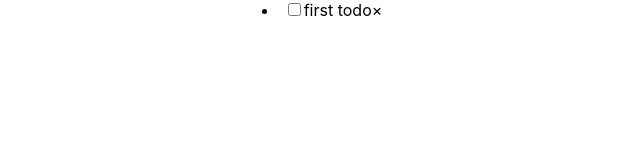
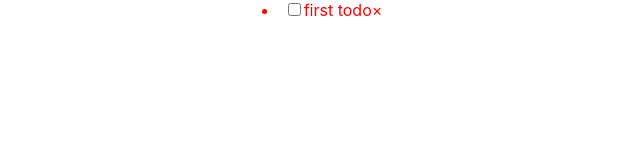
Before and after one commit to Dmitry27Zh/ts-course-react, a React (Create React App) app: page / in a window 1280 px wide. Shown: the top 160 px of the page, without its empty margins (318-958 px from the left). Built offline with nearby package versions, Linux system fonts and the light colour scheme.

Commit message:
Type style

```diff
--- a/src/components/TodoItem.tsx
+++ b/src/components/TodoItem.tsx
@@ -4,12 +4,13 @@ interface TodoItemProps {
   id: string
   title: string
   completed: boolean
+  style?: React.CSSProperties
   children?: React.ReactNode
 }
 
-const TodoItem = ({ id, title, completed, children }: TodoItemProps) => {
+const TodoItem = ({ id, title, completed, style = {}, children }: TodoItemProps) => {
   return (
-    <li>
+    <li style={{ color: 'red', backgroundColor: 'white', ...style }}>
       <input type="checkbox" checked={completed} />
       <span>{title}</span>
       <span>&times;</span>
```
